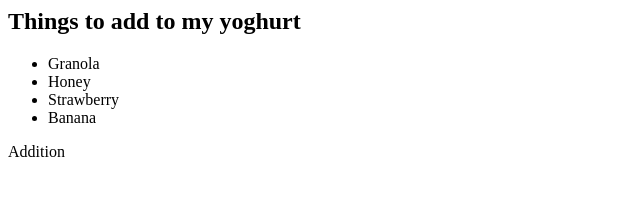
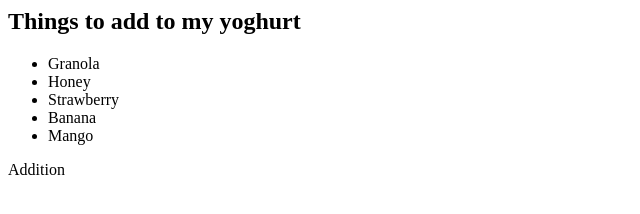
Before and after one commit to jessiepurvis/code-first-intuit, a plain HTML site: page index.html in a window 1280 px wide. Shown: the whole page, without its empty margins (0-640 px from the left). Drawn offline with Linux system fonts and the light colour scheme.

Commit message:
Added Mango to list

```diff
--- a/index.html
+++ b/index.html
@@ -5,6 +5,7 @@
   <li>Honey</li>
   <li>Strawberry</li>
   <li>Banana</li>
+  <li>Mango</li>
 </ul>
 
 <p>Addition</p>
```
